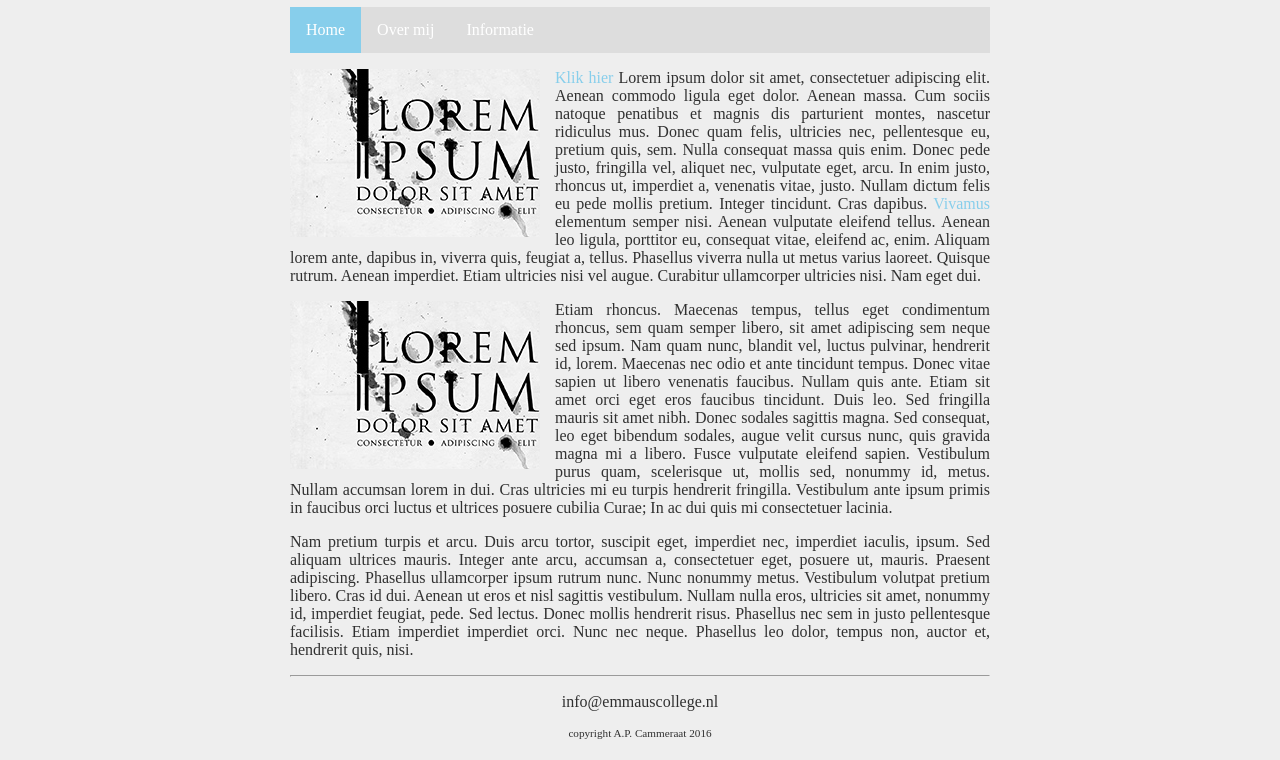
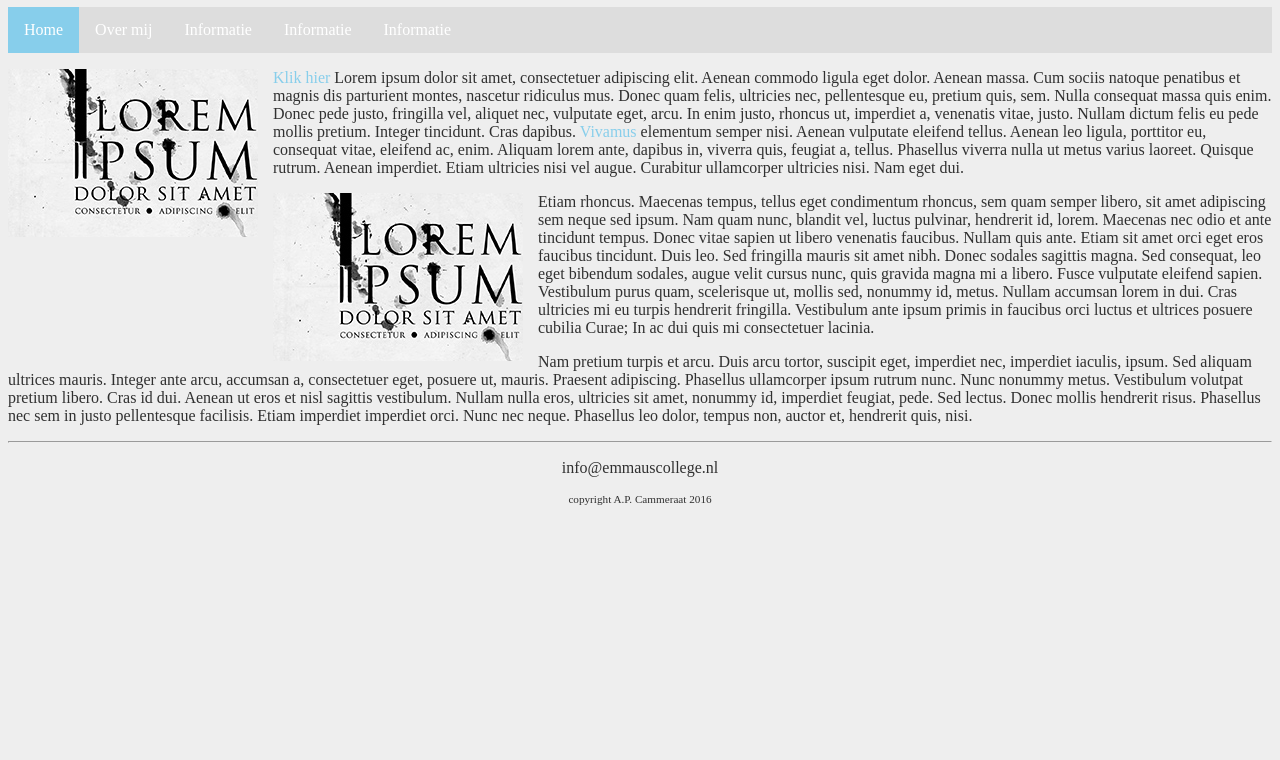
Before and after one commit to emmaus-4h/website-4hin2-kayra, a plain HTML site: page index.html in a window 1280 px wide. Shown: the part 73-833 px from the top of the page. Drawn offline with Linux system fonts and the light colour scheme.

Commit message:
stap 2 gedaan

```diff
--- a/index.html
+++ b/index.html
@@ -17,6 +17,8 @@
                 <ul>
                     <li><a class="active" href="index.html">Home</a></li>
                     <li><a href="overmij.html">Over mij</a></li>
+                    <li><a href="info.html">Informatie</a></li>
+                    <li><a href="info.html">Informatie</a></li>
                     <li><a href="info.html">Informatie</a></li>
                 </ul>
             </nav>
--- a/style.css
+++ b/style.css
@@ -10,7 +10,7 @@ html, body {
 }
 
 
-main {
+main
     margin: 0 auto;
     width: 700px;
     position: relative;
```
Also changed, not shown: info.html (+1 -1 lines).
